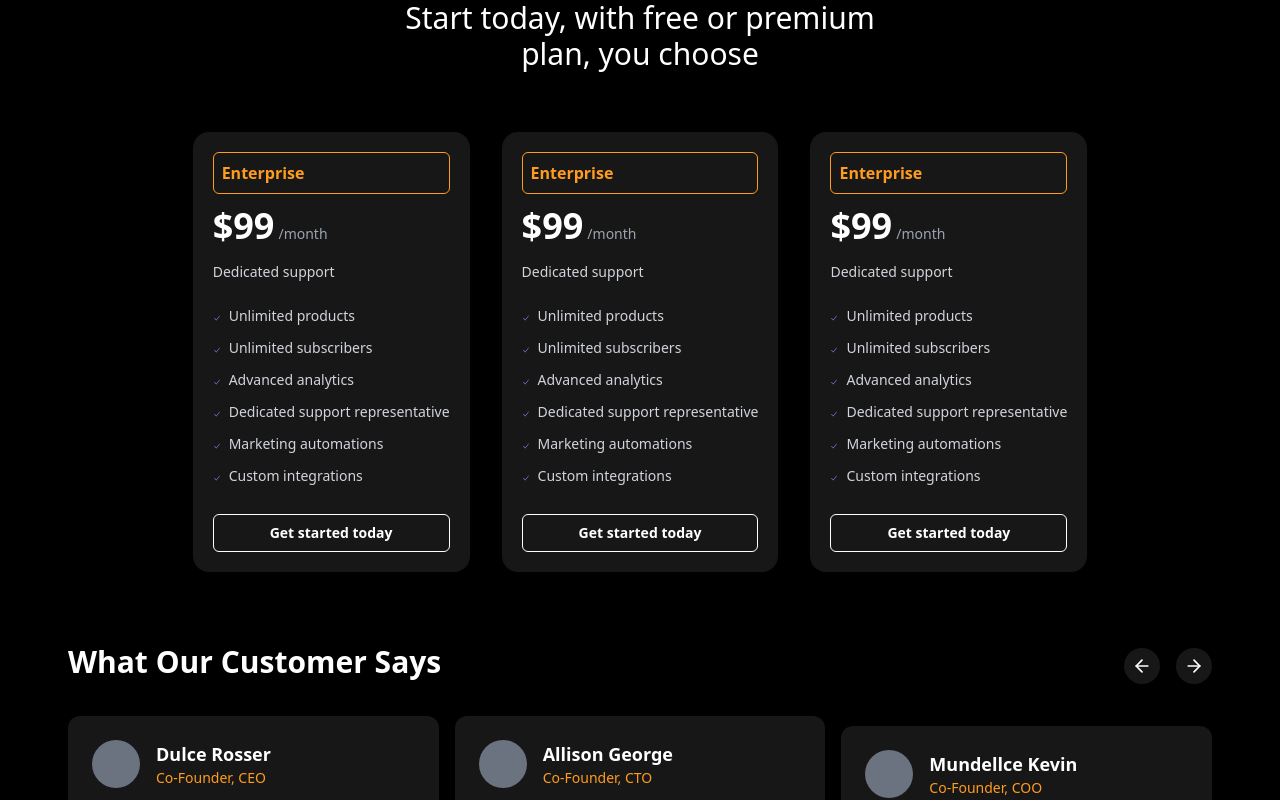
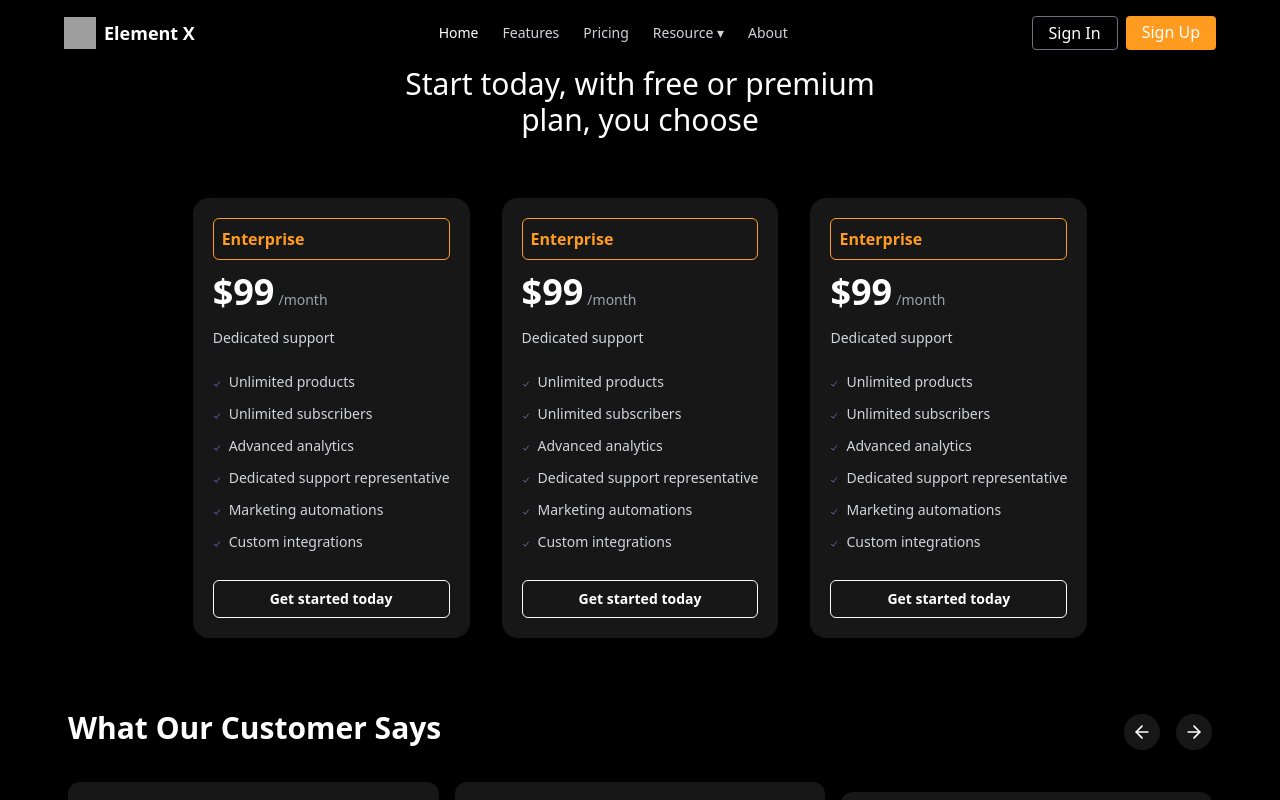
Before and after one commit to DigitalAsia0ne/DigitalAsia-Project, a React (Vite) app: page / in a window 1280 px wide. Shown: the top 800 px of the page. Built offline with nearby package versions, Linux system fonts and the light colour scheme; grey boxes are pictures that could not be loaded.

Commit message:
Navbar compolete

```diff
--- a/src/Pages/Home.jsx
+++ b/src/Pages/Home.jsx
@@ -4,6 +4,7 @@ import FAQ from "../component/FAQ.jsx"
 import Price from "../component/Price.jsx"
 import Testimonials from '../component/Testimonials.jsx'
 import Service from '../component/Service.jsx'
+import Navbar from '../component/Navbar.jsx'
 
 
 
@@ -11,6 +12,7 @@ import Service from '../component/Service.jsx'
 function Home() {
   return (
  <>
+ <Navbar />
  <Price />
  <Testimonials />
  <Service />
--- /dev/null
+++ b/src/component/Hero.jsx
@@ -0,0 +1,13 @@
+import React from 'react'
+
+function Hero() {
+  return (
+    <div className='bg-black text-white'>
+        <div className='text-center'>
+          <h1 className='text-[#E9C08D]'>Saas Delivery Management Software</h1>
+        </div>
+    </div>
+  )
+}
+
+export default Hero
--- /dev/null
+++ b/src/component/Navbar.jsx
@@ -0,0 +1,61 @@
+import React, { useState } from "react";
+import { Menu, X } from "lucide-react";
+import { Link } from "react-router-dom";
+
+const Navbar = () => {
+  const [isOpen, setIsOpen] = useState(false);
+
+  return (
+    <nav className="bg-black px-6 py-4 text-white">
+      <div className="flex items-center justify-between">
+        {/* Logo */}
+        <div className="flex items-center pl-10 space-x-2">
+          <img src="https://i.pinimg.com/736x/94/3f/cf/943fcf1ad73de4334e083475d1ab9541.jpg" alt="Logo" className="h-8 w-8" />
+          <span className="text-lg font-bold">Element X</span>
+        </div>
+
+        {/* Desktop Links */}
+        <div className="hidden md:flex items-center  space-x-6 text-sm text-gray-300">
+          <Link to="/" className="text-white font-medium hover:text-orange-400">Home</Link>
+          <Link to="/" className="hover:text-[#FF9C1F]">Features</Link>
+          <Link to="/" className="hover:text-[#FF9C1F]">Pricing</Link>
+          <Link to="/" className="hover:text-[#FF9C1F]">Resource ▾</Link>
+          <Link to="/" className="hover:text-[#FF9C1F]">About</Link>
+        </div>
+
+        {/* Auth Buttons */}
+        <div className="hidden md:flex space-x-2 pr-10">
+          <Link to="/" className="border border-gray-500 px-4 py-1 rounded hover:bg-gray-700">Sign In</Link>
+          <Link to="/" className="bg-[#FF9C1F] hover:bg-[#FF9C1F] px-4 py-1 rounded text-white">Sign Up</Link>
+        </div>
+
+        {/* Mobile Menu Button */}
+        <button
+          className="md:hidden"
+          onClick={() => setIsOpen(!isOpen)}
+        >
+          {isOpen ? <X size={24} /> : <Menu size={24} />}
+        </button>
+      </div>
+
+      {/* Mobile Menu */}
+      {isOpen && (
+        <div className="md:hidden mt-4 space-y-4 px-6 py-4 ">
+          <div className="flex flex-col space-y-2 text-sm text-gray-300">
+            <Link to="/" className="text-white font-medium hover:text-[#FF9C1F]">Home</Link>
+            <Link to="/features" className="hover:text-[#FF9C1F]">Features</Link>
+            <Link to="/pricing" className="hover:text-[#FF9C1F]">Pricing</Link>
+            <Link to="/resources" className="hover:text-[#FF9C1F]">Resource ▾</Link>
+            <Link to="/about" className="hover:text-[#FF9C1F]">About</Link>
+          </div>
+          <div className="flex flex-col space-y-2 pt-2 px-6 py-4">
+            <Link to="/signin" className="border border-gray-500 px-4 py-1 rounded text-center hover:bg-gray-700">Sign In</Link>
+            <Link to="/signup" className="bg-[#FF9C1F] hover:bg-[#FF9C1F] px-4 py-1 rounded text-white text-center">Sign Up</Link>
+          </div>
+        </div>
+      )}
+    </nav>
+  );
+};
+
+export default Navbar;
```
